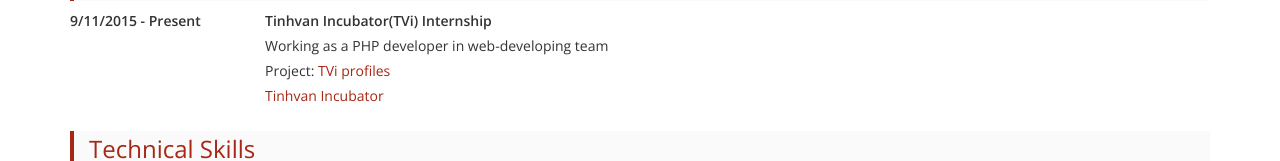
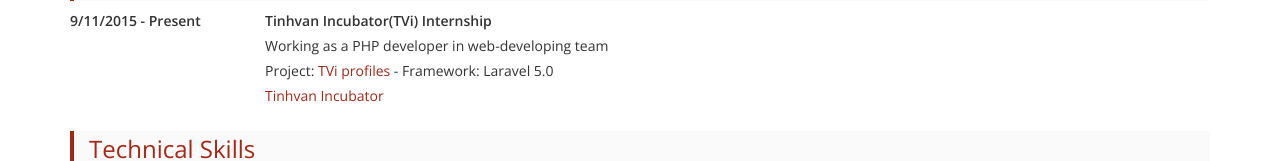
Before and after one commit to gsDuong/gsduong.github.io, a plain HTML site: page index.html in a window 1280 px wide. Shown: the part 1129-1290 px from the top of the page. Drawn offline with nearby package versions, Linux system fonts and the light colour scheme; files whose address does not match are found by name.

Commit message:
add Framework Laravel

```diff
--- a/index.html
+++ b/index.html
@@ -219,7 +219,7 @@
 								<p>Tinhvan Incubator(TVi) Internship</p>
 								</div>
 								<p class="item-detail">Working as a PHP developer in web-developing team</p>
-								<p class="item-detail">Project: <a href="#" style="text-decoration:none;">TVi profiles</a></p>
+								<p class="item-detail">Project: <a href="#" style="text-decoration:none;">TVi profiles</a> - Framework: Laravel 5.0</p>
 								<p class="item-detail"><a href="http://home.vuonuom.tv/" target="_blank" style="text-decoration:none;">Tinhvan Incubator</a></p>
 							</div>
 						</div>
```
